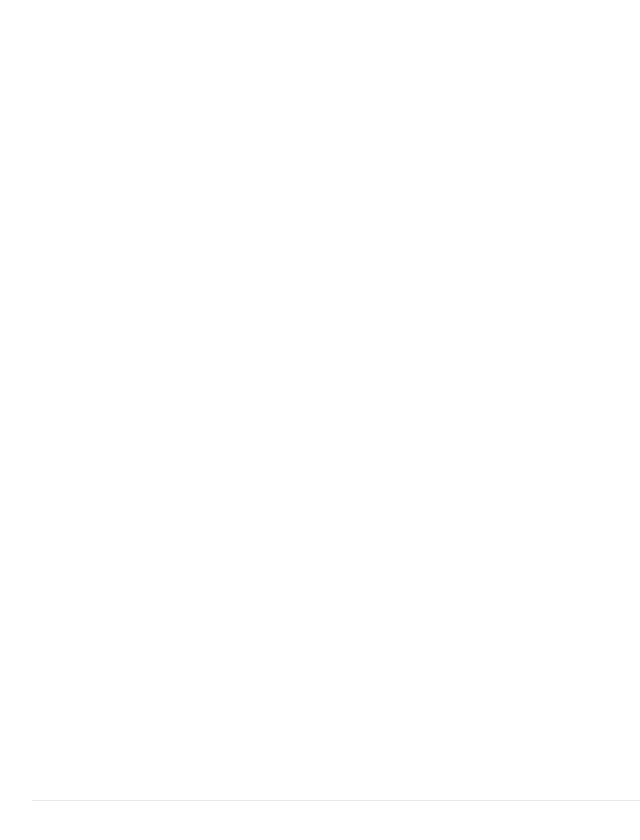
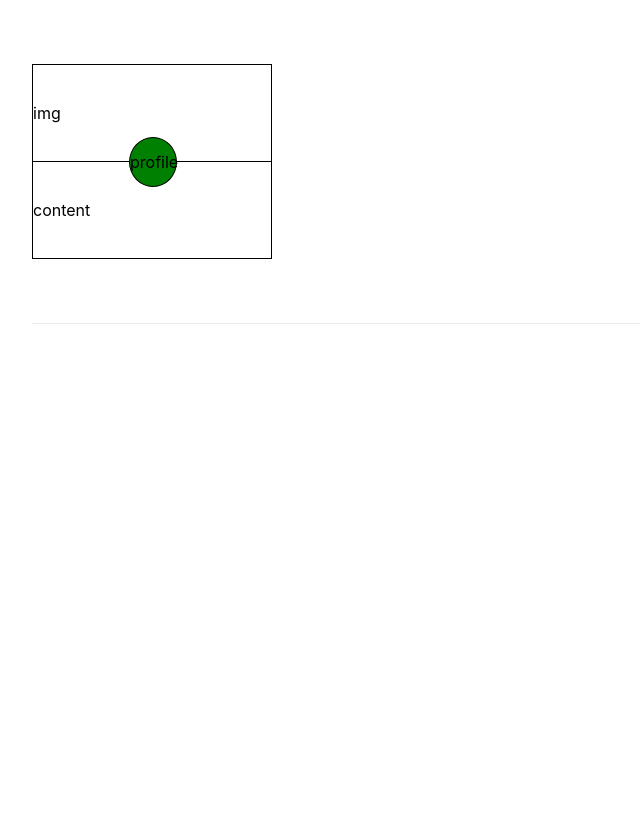
Before and after one commit to hjw4595/next, a Next.js app: page / in a window 1280 px wide. Shown: the top 840 px of the page, without its empty margins (0-640 px from the left). After the commit the page ends 800 px from the top, so only its background shows below. Built offline with nearby package versions, Linux system fonts and the light colour scheme.

Commit message:
화면 테스트

```diff
--- a/pages/index.tsx
+++ b/pages/index.tsx
@@ -1,6 +1,7 @@
 import type { NextPage } from "next";
 import Head from "next/head";
 import Image from "next/image";
+import Card from "../components/common/card";
 import styles from "../styles/Home.module.css";
 
 const Home: NextPage = () => {
@@ -11,7 +12,9 @@ const Home: NextPage = () => {
         <meta name="description" content="Generated by create next app" />
       </Head>
 
-      <main className={styles.main}></main>
+      <main className={styles.main}>
+        <Card content="content" image="img" profile="profile" />
+      </main>
 
       <footer className={styles.footer}></footer>
     </div>
--- a/styles/Home.module.css
+++ b/styles/Home.module.css
@@ -3,7 +3,11 @@
 }
 
 .main {
-  min-height: 100vh;
+  min-height: 100%;
+  padding: 4rem 0;
+}
+.main-contents {
+  min-height: 100%;
   padding: 4rem 0;
   flex: 1;
   display: flex;
```
